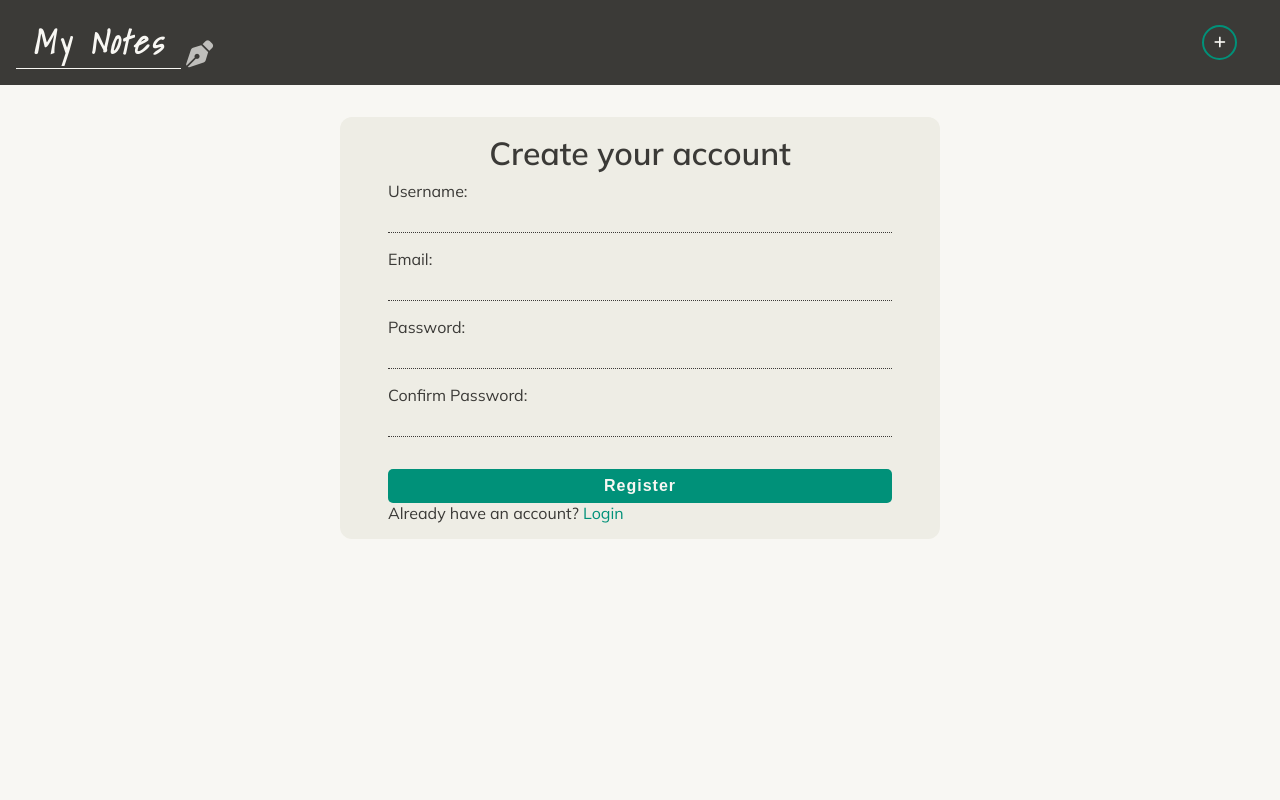
After one commit to EliSacch/myNotes, a Flask app: page /register in a window 1280 px wide. The commit adds this page. Run offline with Flask 3, Linux system fonts and the light colour scheme; some libraries are stand-ins or nearby versions.

Commit message:
Create form wrapper with styling

```diff
--- a/app/routes.py
+++ b/app/routes.py
@@ -21,6 +21,14 @@ def health_db_check():
         return jsonify({"db_status": "ok"}), 200
     except Exception as e:
         return jsonify({"db_status": "error", "detail": str(e)}), 500
+
+@auth_bp.route("/register", methods=["GET", "POST"])
+def register():
+    return render_template("form/register.html", title="Create your account", action="/register")
+
+@auth_bp.route("/login", methods=["GET", "POST"])
+def login():
+    return render_template("form/login.html", title="Login to your account", action="/login")
 
 
 @notes_bp.route("/")
--- a/static/css/style.css
+++ b/static/css/style.css
@@ -5,13 +5,22 @@
 
 :root {
     --clr-primary: rgb(248, 247, 243);
-    --clr-secondary: rgb(224, 219, 196);
+    --clr-secondary: rgb(238, 237, 229);
     --clr-ternary: rgb(0, 145, 121);
     --clr-dark: rgb(59, 58, 55);
     --clr-light: rgb(190, 225, 218);
 
     --font-basic: 'Mulish', sans-serif;
     --font-decorative: 'Shadows Into Light', cursive;
+
+    --spacing-s: 4px;
+    --spacing-m: 8px;
+    --spacing-l: 16px;
+    --spacing-xl: 32px;
+
+    --padding-s: 4px;
+    --padding-m: 8px;
+    --padding-l: 16px;
 }
 
 * {
@@ -83,7 +92,7 @@ header {
     cursor: pointer;
     color: var(--clr-primary);
     background-color: inherit;
-    transition: 1s;
+    transition: .5s;
 }
 
 #options-toggler:hover,
@@ -117,7 +126,7 @@ nav a::after {
     inset: 0;
     background-color: var(--clr-dark);
     z-index: -1;
-    transition: 1s;
+    transition: .5s;
 }
 
 nav a::after {
@@ -203,16 +212,61 @@ main {
     color: red;
 }
 
-#addNew {
-    width: fit-content;
+.form-wrapper {
+    width: 90%;
+    max-width: 600px;
     margin: 1em auto;
-    padding: 2em;
+    padding: 1em 3em;
+    border-radius: 12px;
     background-color: var(--clr-secondary);
+}
+
+.form-wrapper h1 {
+    font-weight: 600;
+    text-align: center;
+    margin-bottom: var(--spacing-m);
+}
+
+.form-wrapper a {
+    color: var(--clr-ternary);
 }
 
 .list-item {
     display: flex;
     gap: 1em;
+}
+
+form input {
+    width: 100%;
+    margin-bottom: var(--spacing-l);
+    border: none;
+    border-bottom: 1px dotted var(--clr-dark);
+    padding: var(--padding-m);
+    background-color: transparent;
+}
+
+form input:focus {
+    border-bottom: 1px solid var(--clr-dark);
+    outline: none;
+}
+
+form button {
+    width: 100%;
+    background-color: var(--clr-ternary);
+    color: var(--clr-primary);
+    border: none;
+    margin-top:1em;
+    padding: .5em 1em;
+    border-radius: 5px;
+    cursor: pointer;
+    font-size: 1em;
+    font-weight: 600;
+    letter-spacing: 1px;
+    transition: .5s;
+}
+
+form button:hover {
+    background-color: var(--clr-dark);
 }
 
 /* --------------------------- Media queries */
@@ -231,4 +285,7 @@ main {
     #options {
         width: 100%;
     }
+    .form-wrapper {
+        padding: 1em;
+    }
 }
--- a/templates/form.html
+++ b/templates/form.html
@@ -15,5 +15,4 @@
     </form>
 </div>
 
-</main>
 {% endblock %}
--- /dev/null
+++ b/templates/form/formWrapper.html
@@ -0,0 +1,15 @@
+{% extends "base.html" %}
+
+{% block content %}
+<main>
+
+<div class="form-wrapper">
+
+    <h1>{{ title }}</h1>
+
+    {% block formContent %}
+    {% endblock %}
+</div>
+
+</main>
+{% endblock %}
--- /dev/null
+++ b/templates/form/register.html
@@ -0,0 +1,18 @@
+{% extends "form/formWrapper.html" %}
+
+{% block formContent %}
+<form id="register" action="{{action}}" method="POST">
+    <p id="errorMsg"></p>
+    <label for="username">Username:</label><br>
+    <input type="text" id="username" name="username"><br>
+    <label for="email">Email:</label><br>
+    <input type="email" id="email" name="email"><br>
+    <label for="password">Password:</label><br>
+    <input type="password" id="password" name="password"><br>
+    <label for="confirm_password">Confirm Password:</label><br>
+    <input type="password" id="confirm_password" name="confirm_password"><br>
+    <button type="submit">Register</button>
+</form>
+
+<p>Already have an account? <a href="{{ url_for('auth.login') }}">Login</a></p>
+{% endblock %}
```
Also changed, not shown: templates/form/login.html (added, +14 -0 lines).
